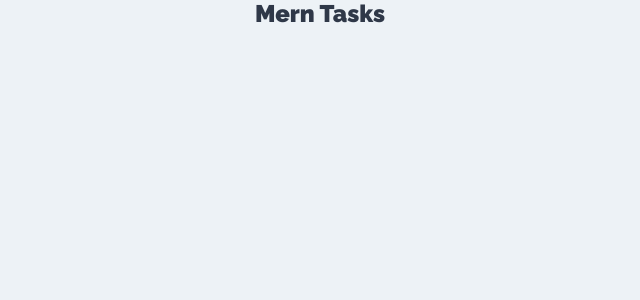
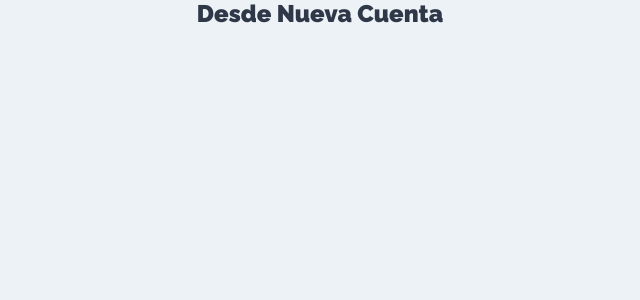
Before and after one commit to javierc22/mern-tasks-client, a React (Create React App) app: page /nueva-cuenta in a window 1280 px wide. Shown: the top 300 px of the page, without its empty margins (320-960 px from the left). Built offline with nearby package versions, Linux system fonts and the light colour scheme.

Commit message:
Creando los componentes y Routing

```diff
--- a/src/App.js
+++ b/src/App.js
@@ -1,8 +1,19 @@
 import React from 'react';
+import { BrowserRouter as Router, Switch, Route } from "react-router-dom";
+import Login from './components/Login';
+import NewAccount from './components/NewAccount';
+import Proyects from './components/Proyects';
+
 
 function App() {
   return (
-    <h2>Mern Tasks</h2>
+    <Router>
+      <Switch>
+        <Route exact path='/' component={Login}/>
+        <Route exact path='/nueva-cuenta' component={NewAccount}/>
+        <Route exact path='/proyectos' component={Proyects}/>
+      </Switch>
+    </Router>
   );
 }
 
--- /dev/null
+++ b/src/components/Login.jsx
@@ -0,0 +1,9 @@
+import React from 'react';
+
+const Login = () => {
+  return (
+    <h2>Desde Login</h2>
+  );
+}
+
+export default Login;
--- /dev/null
+++ b/src/components/NewAccount.jsx
@@ -0,0 +1,9 @@
+import React from 'react';
+
+const NewAccount = () => {
+  return (
+    <h2>Desde Nueva Cuenta</h2>
+  );
+}
+
+export default NewAccount;
--- /dev/null
+++ b/src/components/Proyects.jsx
@@ -0,0 +1,9 @@
+import React from 'react';
+
+const Proyects = () => {
+  return (
+    <h2>Desde Proyectos</h2>
+  );
+}
+
+export default Proyects;
```
